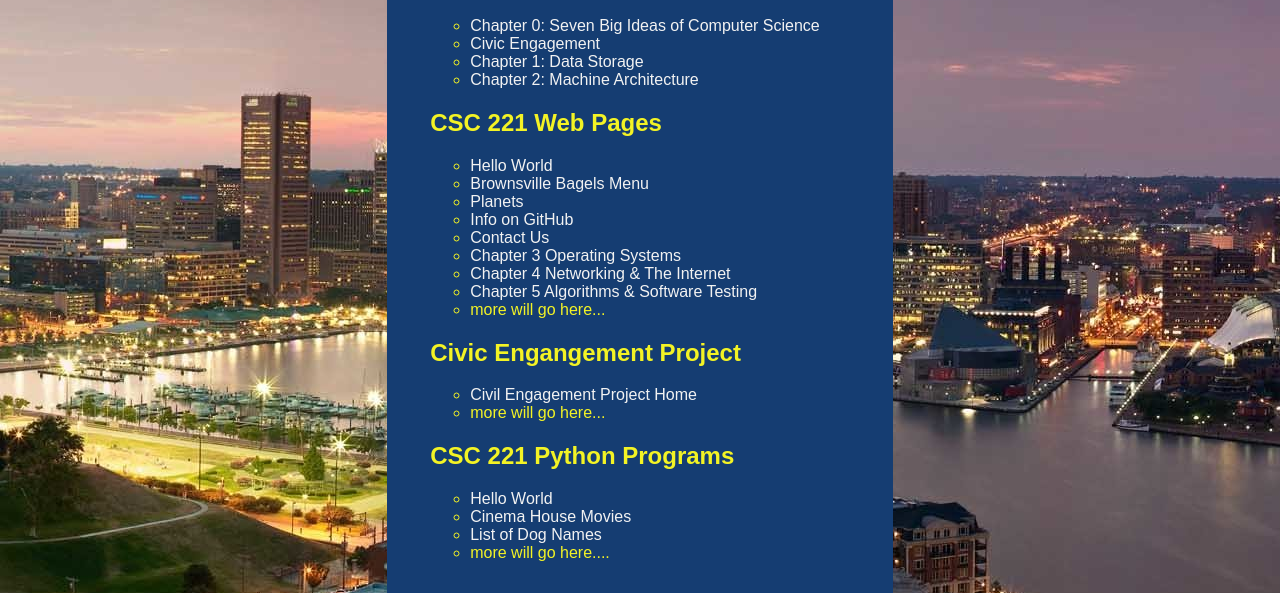
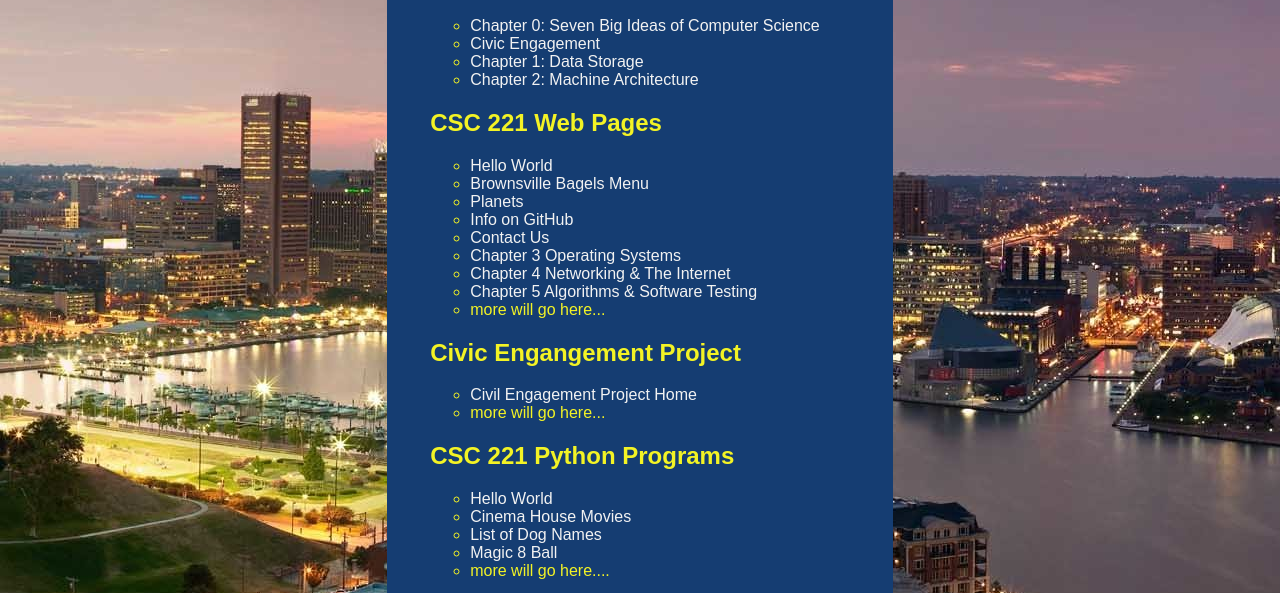
Before and after one commit to isaacko-pvcc/isaacko-pvcc.github.io, a plain HTML site: page index.html in a window 1280 px wide. Shown: the part 144-737 px from the top of the page. Drawn offline with Linux system fonts and the light colour scheme.

Commit message:
Add files via upload

```diff
--- a/index.html
+++ b/index.html
@@ -60,6 +60,7 @@
                     <li><a href='helloworld.py'> Hello World</a></li>
                     <li><a href='tickets.py'> Cinema House Movies </a></li>
                     <li><a href='dogs.py'> List of Dog Names </a></li>
+                    <li><a href = 'magic8.py'>Magic 8 Ball</a></li>
                     <li>more will go here....</li>
                 </ul>
 
```
